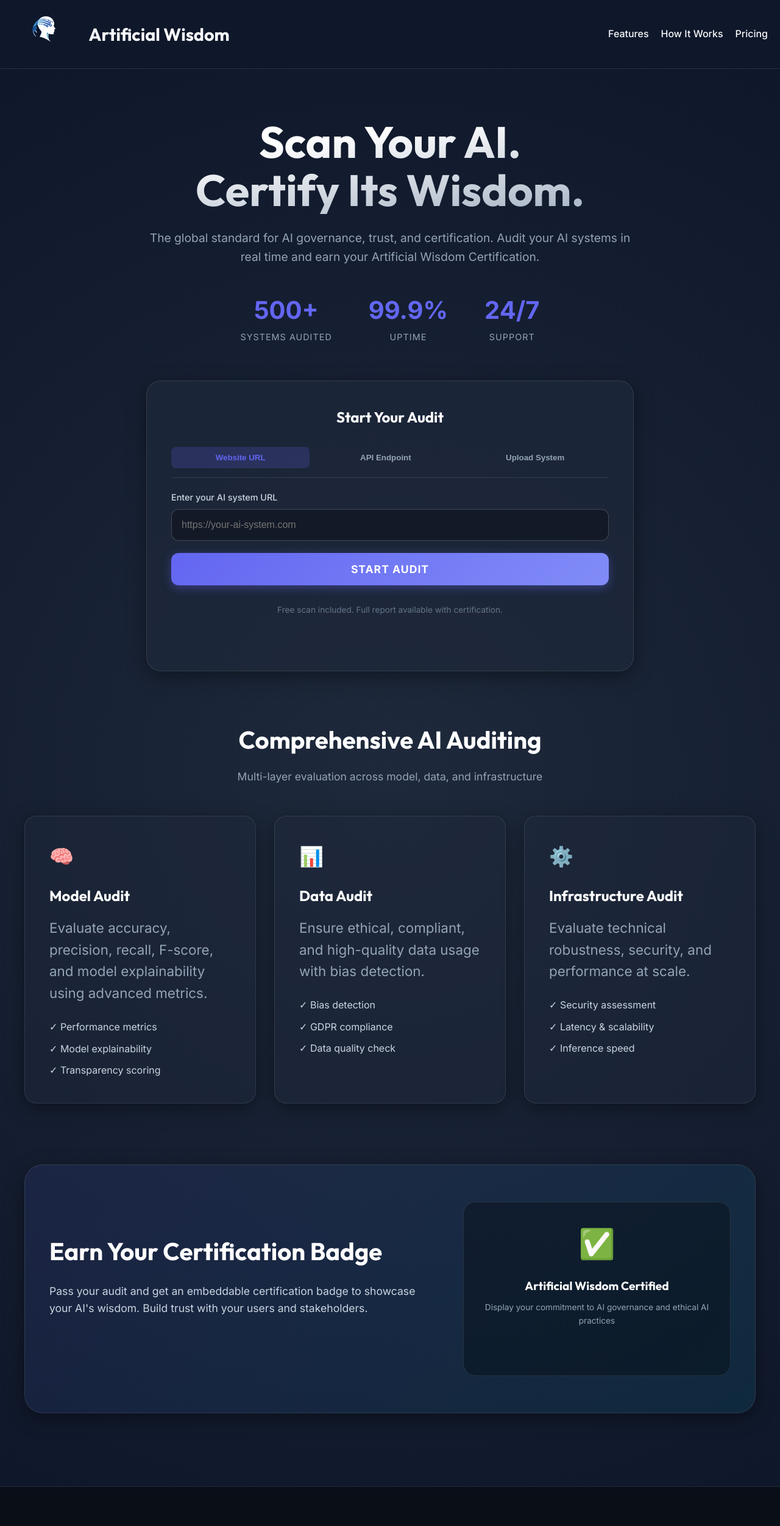
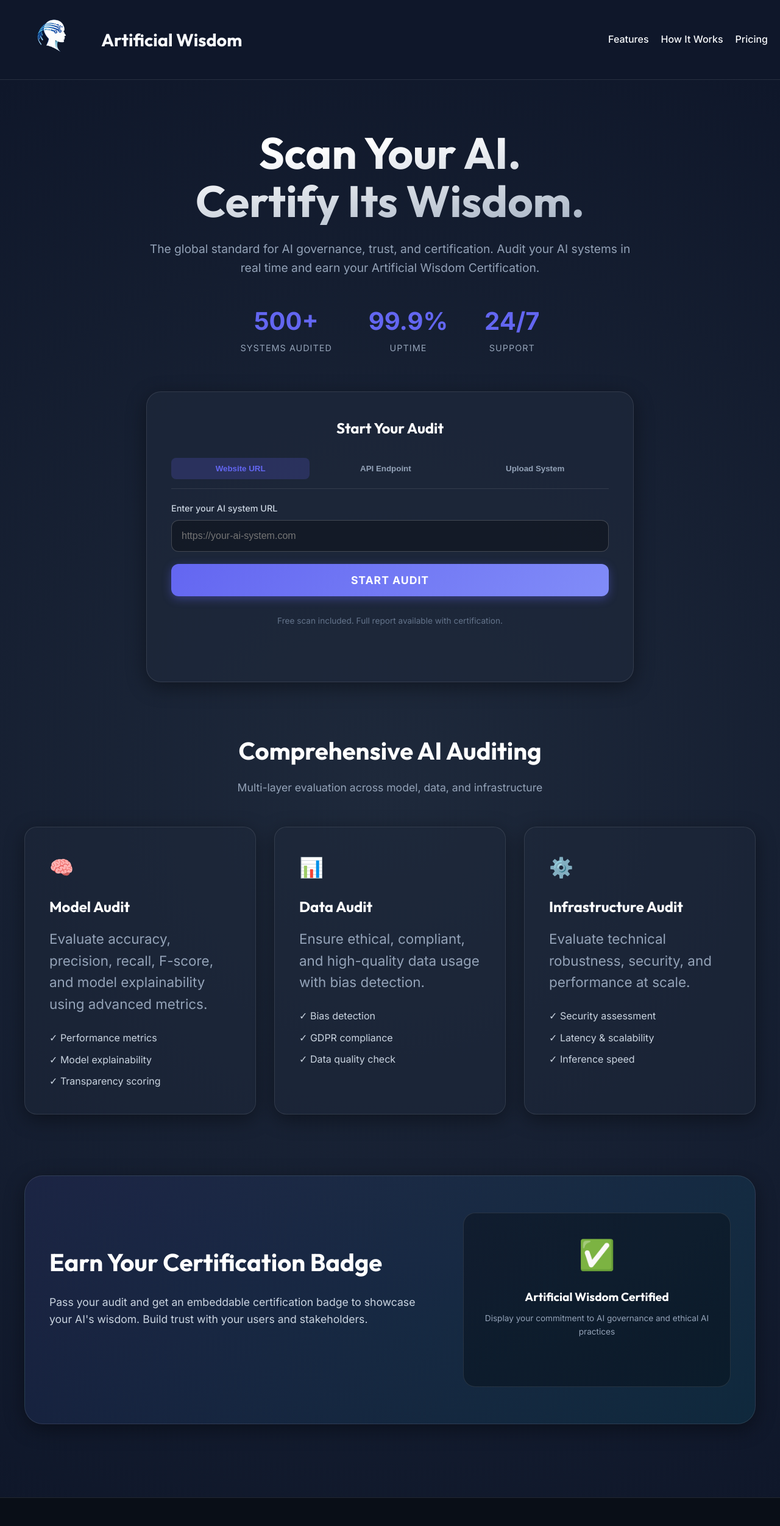
Before and after one commit to omarboudaya-max/ArtificialWisdomReport, a Next.js app in the folder frontend/: page / in a window 1280 px wide. Shown: the top 2503 px of the page at 61% size. Built offline with nearby package versions, Linux system fonts and the light colour scheme.

Commit message:
Further enlarge logo, reduce gap, and shift logo down 4px to perfectly align with text

```diff
--- a/frontend/src/app/dashboard/page.tsx
+++ b/frontend/src/app/dashboard/page.tsx
@@ -294,7 +294,7 @@ function DashboardContent() {
         <div style={{ display: 'flex', justifyContent: 'space-between', borderBottom: '2px solid #1e293b', paddingBottom: '20px', marginBottom: '30px' }}>
           <div>
             <div style={{ fontSize: '28px', fontWeight: 'bold', color: '#1e293b', display: 'flex', alignItems: 'center' }}>
-              <img src="/logo.png" alt="Artificial Wisdom Logo" style={{ height: '56px', marginRight: '15px', objectFit: 'contain' }} />
+              <img src="/logo.png" alt="Artificial Wisdom Logo" style={{ height: '76px', marginRight: '8px', objectFit: 'contain', transform: 'translateY(4px)' }} />
               Artificial Wisdom
             </div>
             <div style={{ fontSize: '12px', color: '#64748b', marginTop: '5px' }}>The Global Standard for AI Governance</div>
--- a/frontend/src/app/page.tsx
+++ b/frontend/src/app/page.tsx
@@ -35,7 +35,7 @@ export default function Home() {
       {/* Header */}
       <header style={{ display: 'flex', justifyContent: 'space-between', alignItems: 'center', padding: '20px', borderBottom: '1px solid var(--glass-border)', flexWrap: 'wrap', gap: '15px' }}>
         <div style={{ fontSize: '1.8rem', fontWeight: 700, fontFamily: 'var(--font-heading)', display: 'flex', alignItems: 'center' }}>
-          <img src="/logo.png" alt="Artificial Wisdom Logo" style={{ height: '72px', marginRight: '15px', objectFit: 'contain' }} />
+          <img src="/logo.png" alt="Artificial Wisdom Logo" style={{ height: '90px', marginRight: '8px', objectFit: 'contain', transform: 'translateY(4px)' }} />
           Artificial Wisdom
         </div>
         <nav style={{ display: 'flex', gap: '20px', fontWeight: 500, flexWrap: 'wrap' }}>
@@ -173,7 +173,7 @@ export default function Home() {
 
           <div style={{ display: 'flex', flexDirection: 'column', gap: '20px' }}>
             <div style={{ fontSize: '1.8rem', fontWeight: 700, fontFamily: 'var(--font-heading)', display: 'flex', alignItems: 'center' }}>
-              <img src="/logo.png" alt="Artificial Wisdom Logo" style={{ height: '72px', marginRight: '15px', objectFit: 'contain' }} />
+              <img src="/logo.png" alt="Artificial Wisdom Logo" style={{ height: '90px', marginRight: '8px', objectFit: 'contain', transform: 'translateY(4px)' }} />
               Artificial Wisdom
             </div>
             <p style={{ color: '#64748b', fontSize: '0.9rem', lineHeight: '1.6' }}>
```
